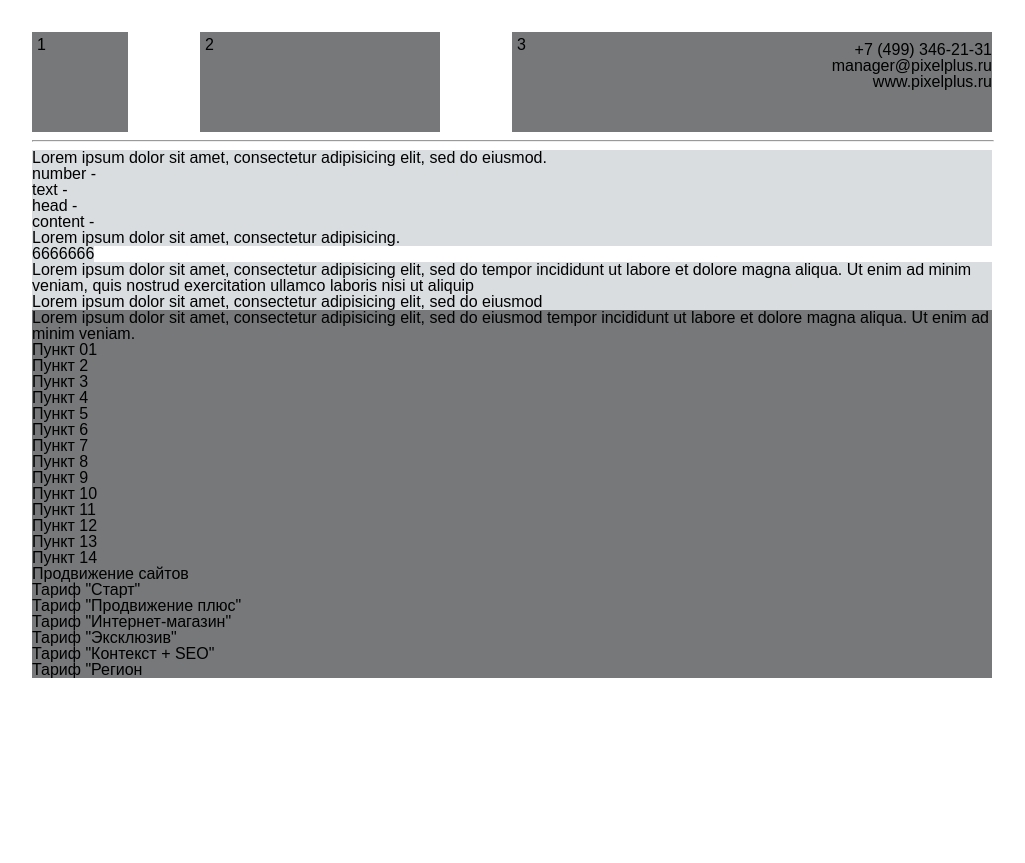
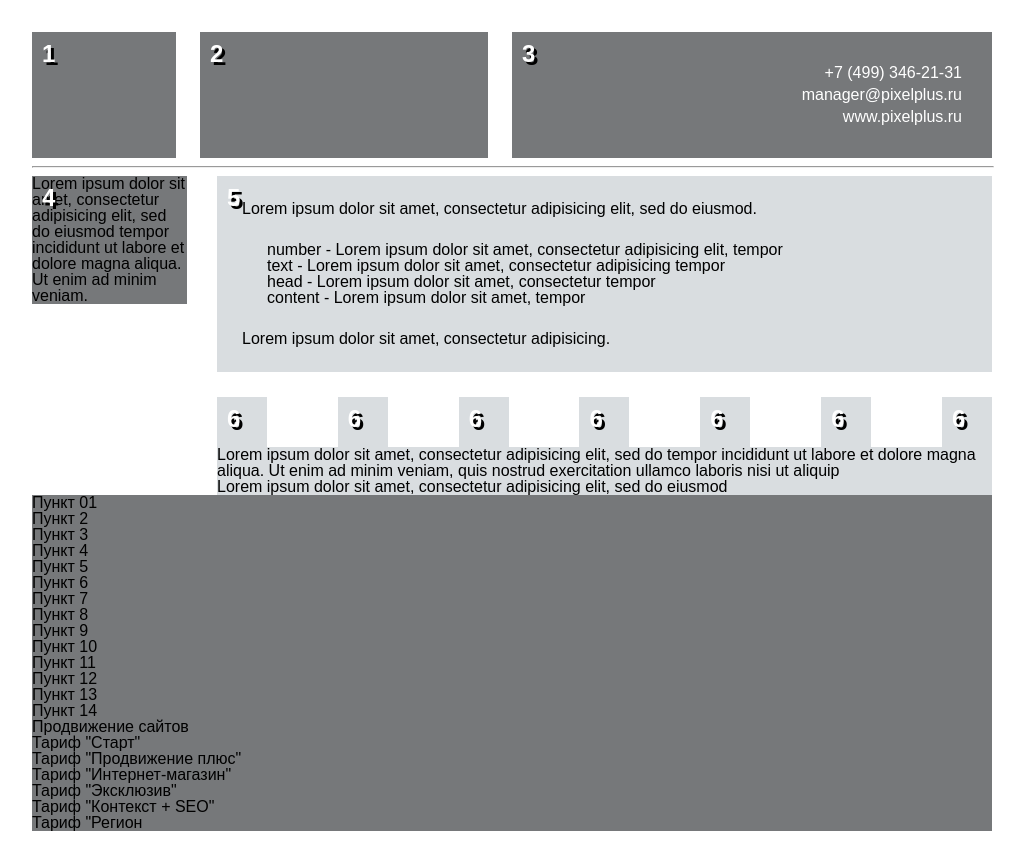
Before and after one commit to GregoryManov/Layout-1, a plain HTML site: page index.html in a window 1280 px wide. Shown: the whole page, without its empty margins (128-1153 px from the left). Before the commit the page ends 800 px from the top, so only its background shows below. Drawn offline with Linux system fonts and the light colour scheme.

Commit message:
Flex Flex Flex!

```diff
--- a/css/master.css
+++ b/css/master.css
@@ -25,60 +25,89 @@
 	}
 
 
-
 .header-wrapper{
 	display: flex;
 	justify-content: space-between;
 }
 
-.block1, .block2, .block3{
+/*###### Header ######*/
+.block1, .block2, .block3,
+.block4, .block5, .block6 {
 	position: relative;
-	height: 100px;
-	margin: 0px;
 }
 
-.block1 {
-	width: 10%;
+	/*Header Block Sizes*/
+
+	.block1 { flex-basis: 15%; }
+	.block2 { flex-basis: 30%; }
+	.block3 { flex-basis: 50%; text-align: right; }
+	.block6 { width: 50px; height: 50px;}
+	.block3 p {
+		padding-top: 30px;
+		padding-bottom: 30px;
+		padding-right: 30px;
+
+		line-height: 22px;
+		color: #ffffff;
+		font-family: Arial, sans-serif;
+	}
+
+		 /*Pseudo Elements*/
+
+		.block1::after, .block2::after, .block3::after,
+		.block4::after, .block5::after, .block6::after {
+			position: absolute;
+			left: 10px;
+			top: 10px;
+
+			color: #ffffff;
+			font-family: Arial, sans-serif;
+			font-size: 24px;
+			font-weight: 700;
+			text-shadow: 3px 3px #000000;
+		}
+			.block1::after{ content: '1'; }
+			.block2::after{ content: '2'; }
+			.block3::after{ content: '3'; }
+			.block4::after{ content: '4'; }
+			.block5::after{ content: '5'; }
+			.block6::after{ content: '6'; }
+
+
+/*###### MAIN ######*/
+
+main {
+	display: flex;
+	flex-direction: row-reverse;
+	justify-content: space-between;
 }
 
-.block2 {
-	width: 25%;
+section {
+	flex: 5;
+	margin-left: 30px;
 }
 
-.block3 {
-	width: 50%;
-	text-align: right;
+aside {
+	flex: 1;
 }
 
-.block3 p {
-	padding-top: 10px;
-	padding-bottom: 10px;
-	padding-left: 10px;
+.content-wrapper {
+	display: flex;
+	flex-direction: column;
+	justify-content: space-around;
 }
 
-.block1::after{
-	position: absolute;
-	left: 5px;
-	top: 5px;
-	content: '1';
-}
-
-.block2::after{
-	position: absolute;
-	left: 5px;
-	top: 5px;
-	content: '2';
-}
-.block3::after{
-	position: absolute;
-	left: 5px;
-	top: 5px;
-	content: '3';
-}
-
+	.block5 {
+		flex: 1;
+		padding: 25px;
+		margin-bottom: 25px;
+	}
+	.block5 ul {
+		padding: 25px;
+	}
 .gallery{
 	display: flex;
+	justify-content: space-between;
+	flex-wrap: wrap;
+
 }
-.block6:after{
-	content: '6';
-}
--- a/index.html
+++ b/index.html
@@ -26,18 +26,18 @@
 
 	<main>
 		<!-- Content -->
-		<content>
+		<section>
 			<div class="content-wrapper">
 				<!-- Block 5 -->
 				<div class="block5 greylight">
-					<p>Lorem ipsum dolor sit amet, consectetur adipisicing elit, sed do eiusmod.</p>
+					<p>Lorem ipsum dolor sit amet, consectetur adipisicing elit, sed do eiusmod.
 					<ul class="list">
-						<li class="list-item">number - </li>
-						<li class="list-item">text - </li>
-						<li class="list-item">head - </li>
-						<li class="list-item">content - </li>
+						<li class="list-item">number - Lorem ipsum dolor sit amet, consectetur adipisicing elit, tempor </li>
+						<li class="list-item">text - Lorem ipsum dolor sit amet, consectetur adipisicing tempor </li>
+						<li class="list-item">head - Lorem ipsum dolor sit amet, consectetur tempor </li>
+						<li class="list-item">content - Lorem ipsum dolor sit amet, tempor </li>
 					</ul>
-					<p>Lorem ipsum dolor sit amet, consectetur adipisicing.</p>
+					Lorem ipsum dolor sit amet, consectetur adipisicing.</p>
 				</div>
 				<!-- end of Block 5 -->
 				<!-- Block 6 -->
@@ -61,7 +61,7 @@
 					</div>
 				</div>
 			</div>
-		</content>
+		</section	>
 		<!-- end of Content -->
 		<aside>
 			<div class="block4 grey">
```
